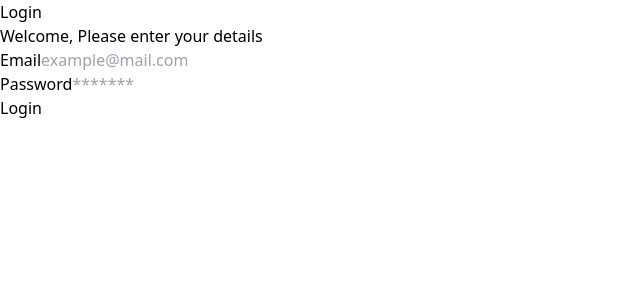
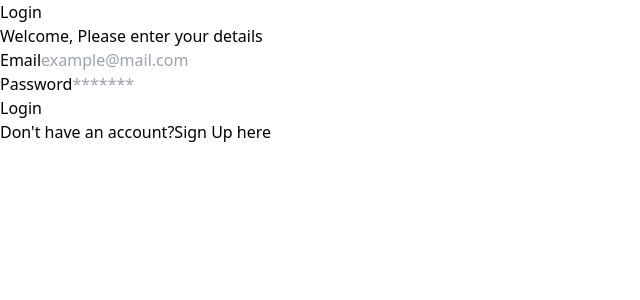
Before and after one commit to noffrizal/react-18, a React (Vite) app: page /login in a window 1280 px wide. Shown: the top 300 px of the page, without its empty margins (0-640 px from the left). Built offline with nearby package versions, Linux system fonts and the light colour scheme.

Commit message:
implementation Link from react-router

```diff
--- a/src/Pages/login.jsx
+++ b/src/Pages/login.jsx
@@ -1,10 +1,15 @@
+import { Link } from "react-router-dom"
 import FormLogin from "../components/Fragments/FormLogin"
 import AuthLayouts from "../components/Layouts/AuthLayouts"
 
 const LoginPage = () => {
-    return(
+    return (
         <AuthLayouts title='Login'>
             <FormLogin />
+            <p className="text-sm mt-5 text-center">
+                Don't have an account?
+                <Link to="/register" className="font-bold text-blue-600">Sign Up here</Link>
+            </p>
         </AuthLayouts>
     )
 }
```
